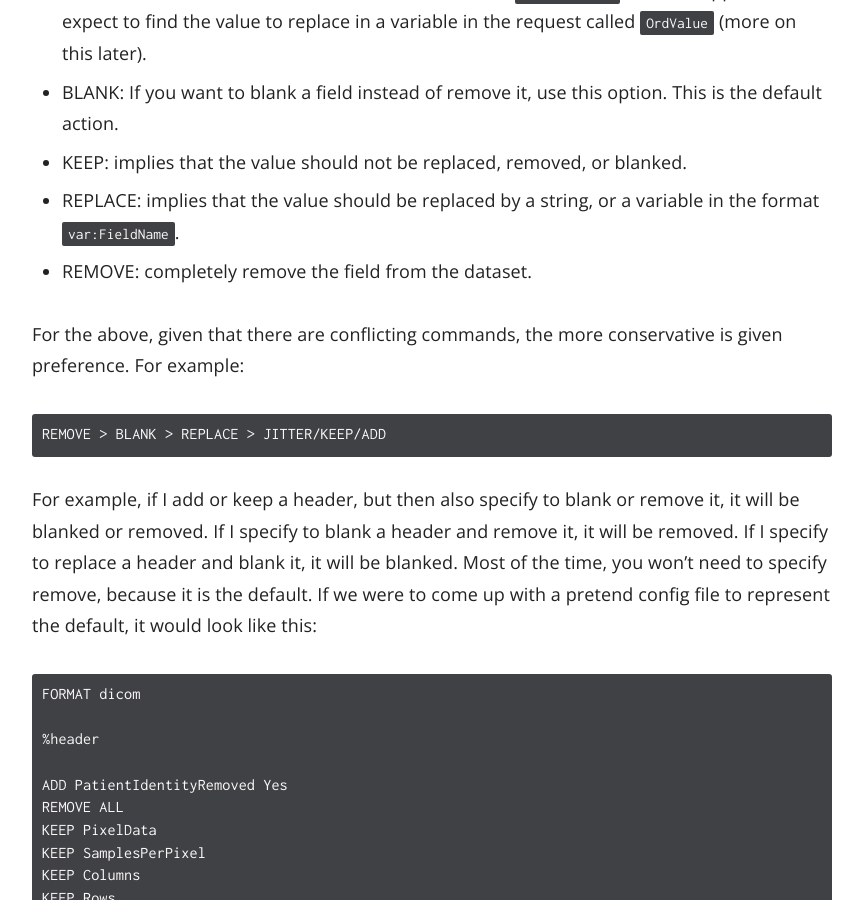
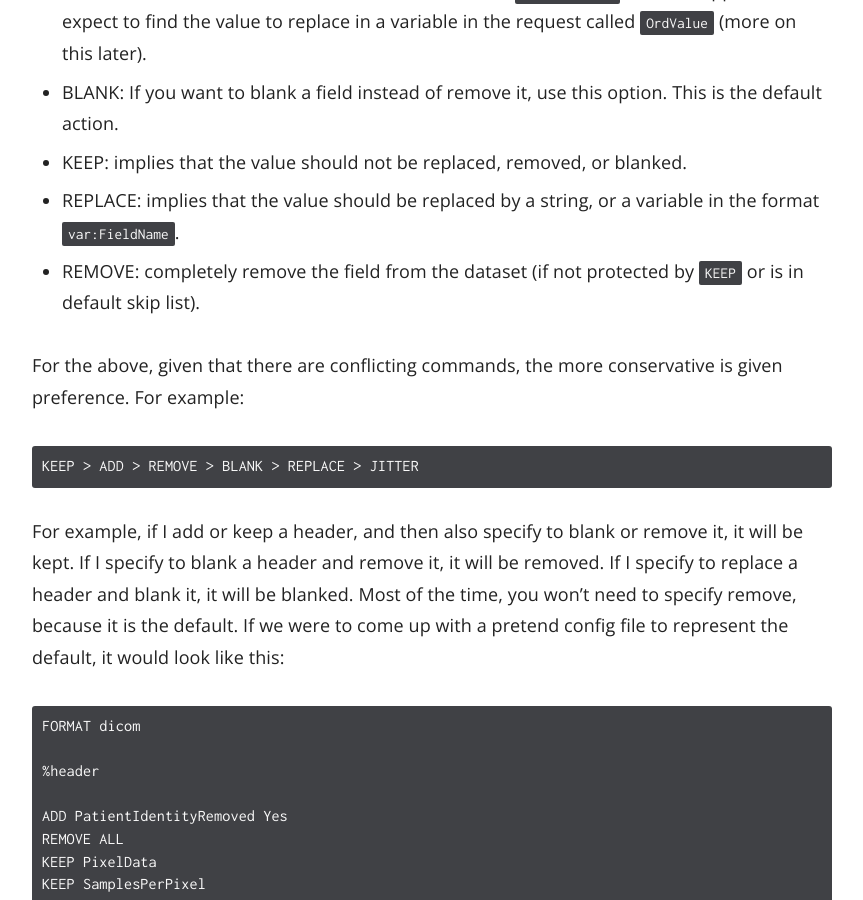
Before and after one commit to pydicom/deid, a Jekyll site: the page built from docs/_docs/user-docs/recipe-headers.md, in a window 1280 px wide and 900 px high, scrolled down 6354 px. Shown: the whole window, without its empty margins (358-1221 px from the left). Built offline with Jekyll 4.4.1, drawn with Linux system fonts in a browser that asks for light colours; some of the changed text lies outside the part shown.

Commit message:
#197 'remove and keep combo' - changed keep list to be separate property, updated docs on action order, added two tests for ensuring blank action order

````diff
--- a/docs/_docs/user-docs/recipe-headers.md
+++ b/docs/_docs/user-docs/recipe-headers.md
@@ -221,16 +221,16 @@ be taken on a header field/value:
  - BLANK: If you want to blank a field instead of remove it, use this option. This is the default action.
  - KEEP: implies that the value should not be replaced, removed, or blanked.
  - REPLACE: implies that the value should be replaced by a string, or a variable in the format `var:FieldName`.
- - REMOVE: completely remove the field from the dataset.
+ - REMOVE: completely remove the field from the dataset (if not protected by `KEEP` or is in default skip list).
 
 For the above, given that there are conflicting commands, the more conservative is given preference. For example:
 
 ```
-REMOVE > BLANK > REPLACE > JITTER/KEEP/ADD
+KEEP > ADD > REMOVE > BLANK > REPLACE > JITTER
 ```
 
-For example, if I add or keep a header, but then also specify to blank or remove it,
-it will be blanked or removed. If I specify to blank a header and remove it, it will be removed.
+For example, if I add or keep a header, and then also specify to blank or remove it,
+it will be kept. If I specify to blank a header and remove it, it will be removed.
 If I specify to replace a header and blank it, it will be blanked. Most of the time,
 you won't need to specify remove, because it is the default. If we were to come up with
 a pretend config file to represent the default, it would look like this:
@@ -344,6 +344,13 @@ or StudyTime.
 BLANK except:StudyDate|StudyTime
 BLANK except:StudyTime
 ```
+
+_except_ is checking field names against given pattern, so if you for example set
+```
+REMOVE excep:Manufacturer
+```
+
+following fields will be preserved: `Manufacturer` **and** `ManufacturerModelName`
 
 If you are familiar with regular expressions, you'll notice the "|" which
 means "or" in the regular expression. You are free to write whatever regular
````
Also changed, not shown: other parts of docs/_docs/user-docs/recipe-headers.md (+3 -3 lines), 2 other files.
